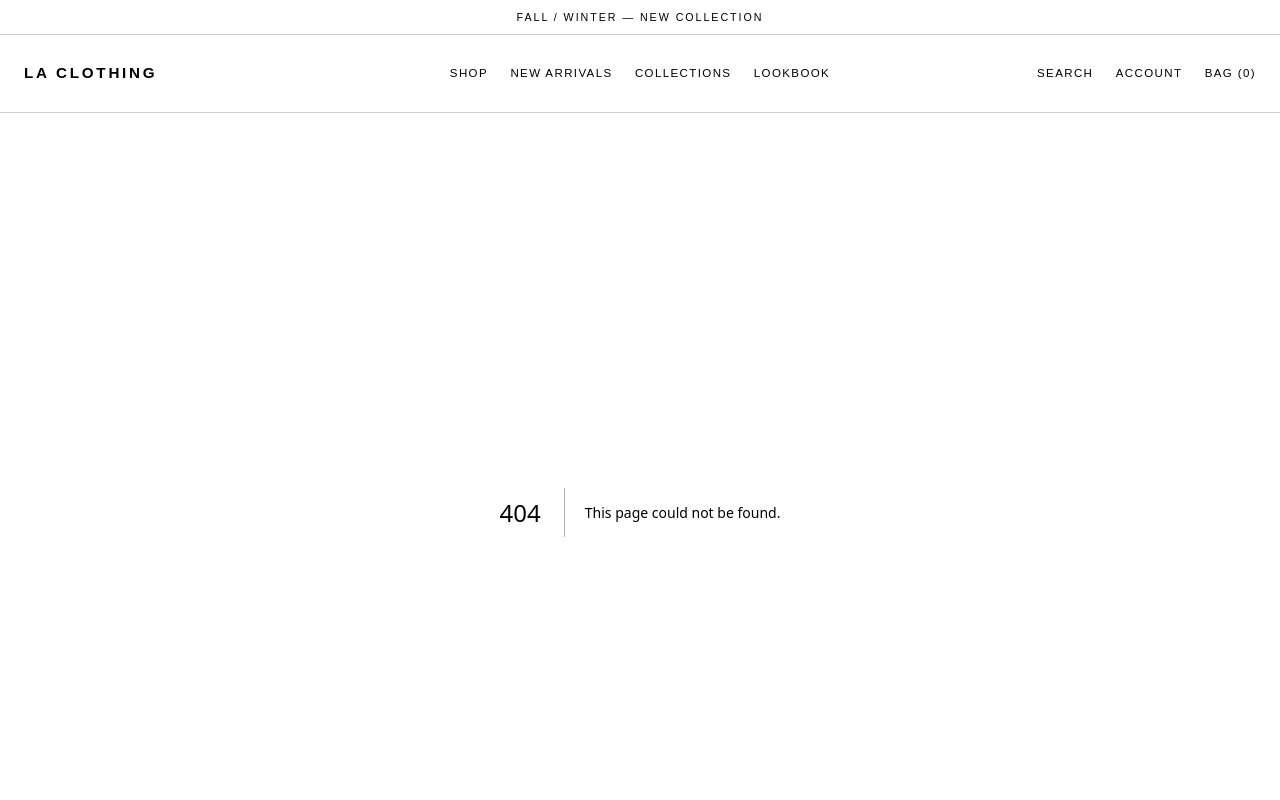
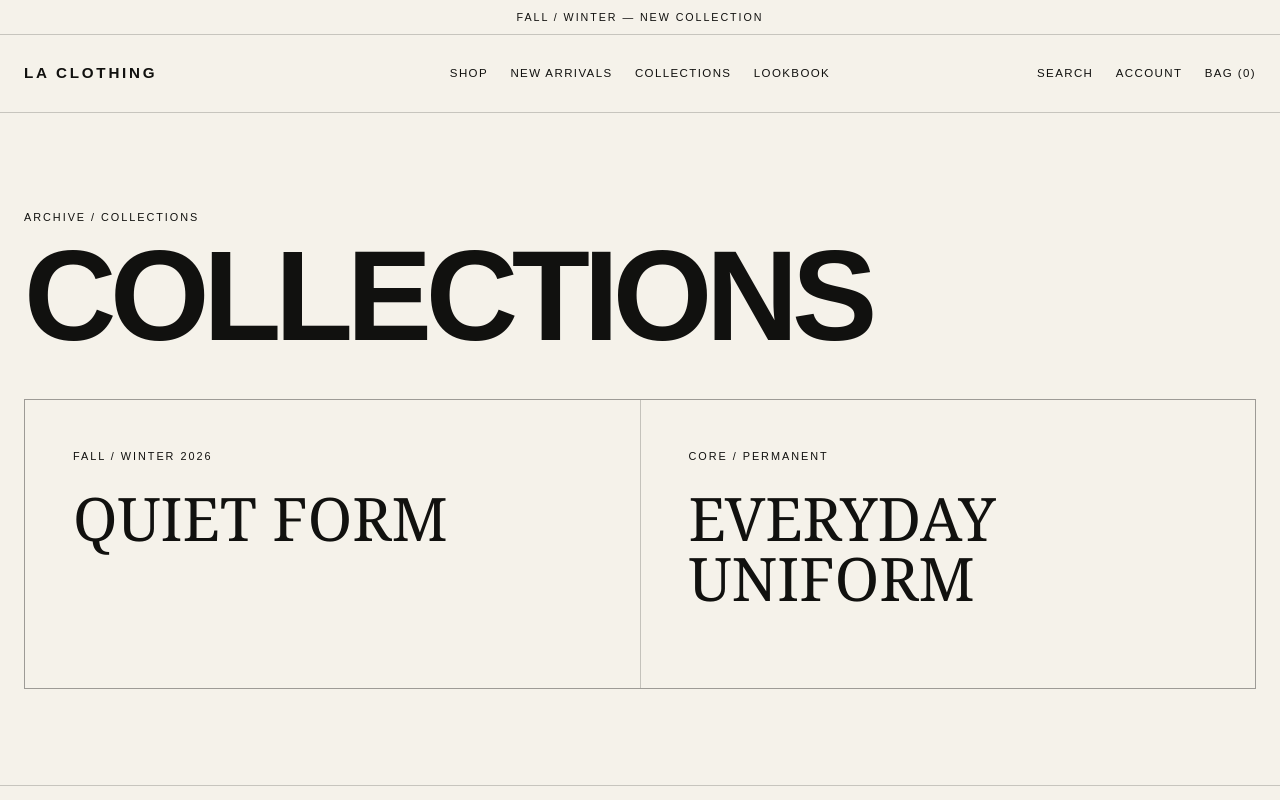
Before and after one commit to nguyentuanson27-netizen/website-la-clothing, a Next.js app: page /collections in a window 1280 px wide. Before the commit this address had no page. Shown: the top 800 px of the page. Built offline with nearby package versions, Linux system fonts and the light colour scheme.

Commit message:
feat: add collections destination

```diff
--- /dev/null
+++ b/src/app/collections/page.tsx
@@ -0,0 +1,27 @@
+import type { Metadata } from "next";
+
+export const metadata: Metadata = {
+  title: "Collections | LA Clothing",
+  description: "Seasonal collections from LA Clothing.",
+};
+
+export default function CollectionsPage() {
+  return (
+    <main className="mx-auto min-h-[65vh] max-w-[1600px] px-6 py-16 md:py-24">
+      <p className="eyebrow">Archive / Collections</p>
+      <h1 className="mt-4 text-[clamp(3.5rem,10vw,9rem)] font-semibold leading-[0.86] tracking-[-0.05em]">
+        COLLECTIONS
+      </h1>
+      <div className="mt-12 grid gap-px border border-black/20 bg-black/20 md:grid-cols-2">
+        <article className="min-h-72 bg-[var(--paper)] p-8 md:p-12">
+          <p className="eyebrow">Fall / Winter 2026</p>
+          <h2 className="mt-6 max-w-md font-serif text-4xl leading-none md:text-6xl">QUIET FORM</h2>
+        </article>
+        <article className="min-h-72 bg-[var(--paper)] p-8 md:p-12">
+          <p className="eyebrow">Core / Permanent</p>
+          <h2 className="mt-6 max-w-md font-serif text-4xl leading-none md:text-6xl">EVERYDAY UNIFORM</h2>
+        </article>
+      </div>
+    </main>
+  );
+}
```
